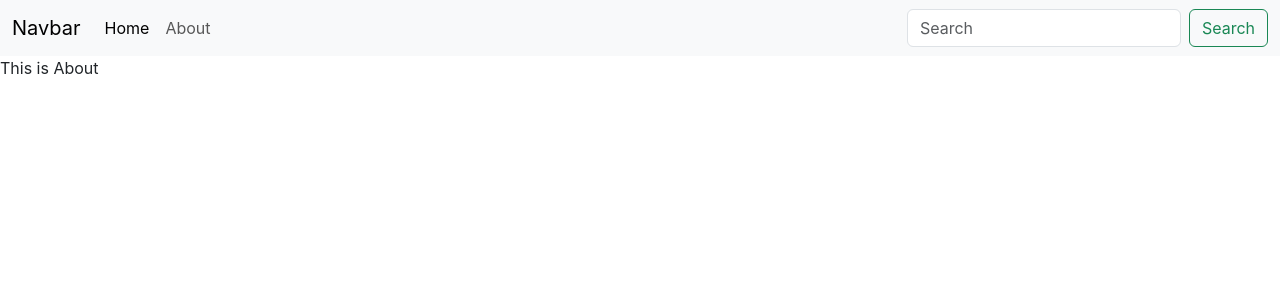
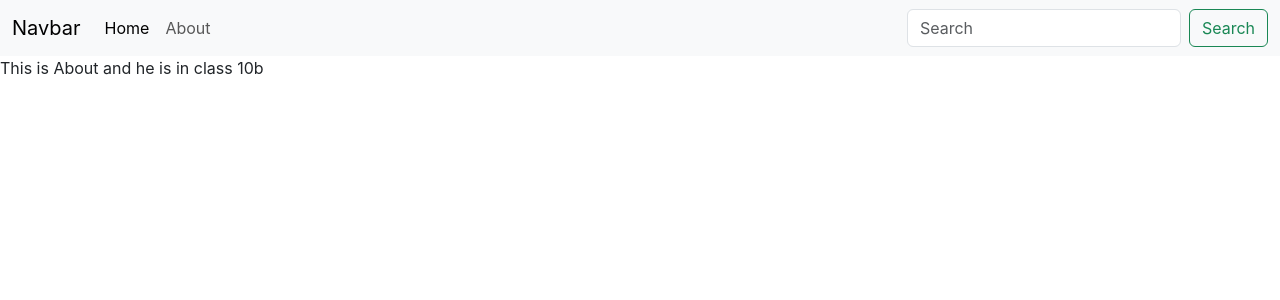
Before and after one commit to Faisal-Mujtaba-Saleem/iNotebook, a React (Create React App) app: page /about in a window 1280 px wide. Shown: the top 300 px of the page. Built offline with nearby package versions, Linux system fonts and the light colour scheme.

Commit message:
Video. useContext hook: Using React Context API | Complete React Course in Hindi #58. Completed

```diff
--- a/src/App.js
+++ b/src/App.js
@@ -6,11 +6,12 @@ import {
 import Home from "./components/Home";
 import About from "./components/About";
 import Navbar from "./components/Navbar";
+import { NoteStates } from "./context/notes/NoteContext";
 
 function App() {
   return (
     <>
-      <div className="App">
+      <NoteStates>
         <Router>
           <Navbar />
           <Routes>
@@ -18,7 +19,7 @@ function App() {
             <Route path="/about" element={<About />} />
           </Routes>
         </Router>
-      </div>
+      </NoteStates>
     </>
   );
 }
--- a/src/components/About.jsx
+++ b/src/components/About.jsx
@@ -1,9 +1,16 @@
-import React from 'react'
+import { React, useContext, useEffect } from 'react';
+import { NoteContext } from '../context/notes/NoteContext';
 
 const About = () => {
+    const noteContext = useContext(NoteContext);
+    useEffect(() => {
+        noteContext.updateState(1000);
+
+    }, [])
+
     return (
         <div>
-            This is About
+            This is About {noteContext.name} and he is in class {noteContext.state.class}
         </div>
     )
 }
--- /dev/null
+++ b/src/context/notes/NoteContext.jsx
@@ -0,0 +1,24 @@
+import { createContext, useState } from "react";
+
+export const NoteContext = createContext();
+
+export const NoteStates = (props) => {
+    const [state, setState] = useState({
+        name: "Faisal",
+        class: "5b"
+    })
+    const updateState = (ms) => {
+        setTimeout(() => {
+            setState({
+                name: `Harry's Student`,
+                class: "10b"
+            })
+        }, ms);
+    }
+
+    return (
+        <NoteContext.Provider value={{ state, updateState }}>
+            {props.children}
+        </NoteContext.Provider>
+    )
+}
```
